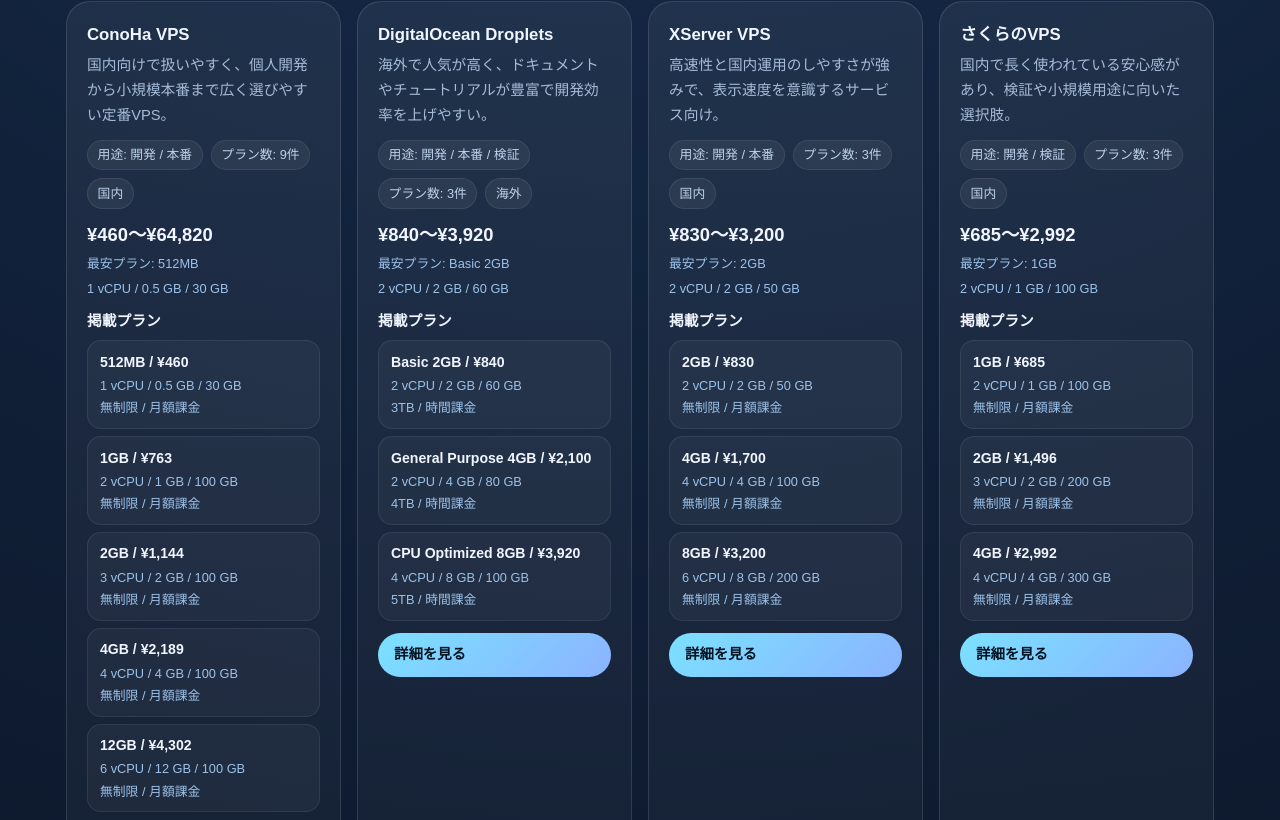
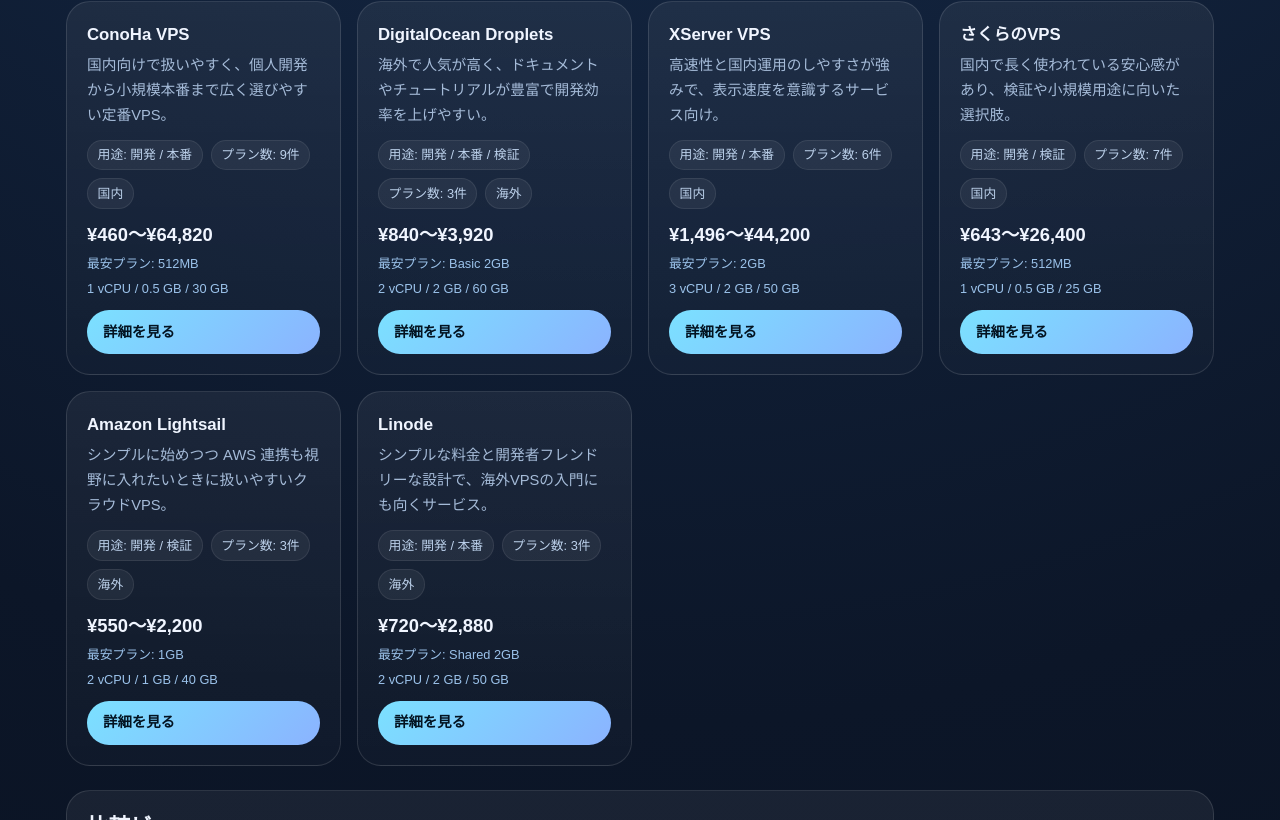
Before and after one commit to reload-co-jp/vps-survey, a Next.js app: page / in a window 1280 px wide. Shown: the part 780-1600 px from the top of the page. Built offline with nearby package versions, Linux system fonts and the light colour scheme; no server answers.

Commit message:
Add plans

```diff
--- a/components/vps-explorer.tsx
+++ b/components/vps-explorer.tsx
@@ -383,35 +383,6 @@
                     {lowestPricePlan.storage} GB
                   </span>
                 </div>
-                <div style={{ display: "grid", gap: "0.5rem" }}>
-                  <strong style={{ fontSize: "0.92rem" }}>掲載プラン</strong>
-                  <div style={{ display: "grid", gap: "0.45rem" }}>
-                    {service.plans.map((plan) => (
-                      <div
-                        key={plan.id}
-                        style={{
-                          background: "rgba(255,255,255,0.04)",
-                          border: "1px solid rgba(255,255,255,0.08)",
-                          borderRadius: 14,
-                          display: "grid",
-                          gap: "0.2rem",
-                          padding: "0.65rem 0.75rem",
-                        }}
-                      >
-                        <strong style={{ fontSize: "0.88rem" }}>
-                          {plan.name} / ¥{plan.price.toLocaleString()}
-                        </strong>
-                        <span style={subCellStyle}>
-                          {plan.cpu} vCPU / {plan.memory} GB / {plan.storage} GB
-                        </span>
-                        <span style={subCellStyle}>
-                          {formatTrafficLabel(plan.traffic)} /{" "}
-                          {billingLabels[plan.billing]}
-                        </span>
-                      </div>
-                    ))}
-                  </div>
-                </div>
                 <Link href={`/vps/${service.id}/`} style={linkButtonStyle}>
                   詳細を見る
                 </Link>
--- a/data/vps.json
+++ b/data/vps.json
@@ -128,32 +128,72 @@
     "officialUrl": "https://vps.sakura.ad.jp/",
     "plans": [
       {
+        "id": "sakura-512mb",
+        "name": "512MB",
+        "price": 643,
+        "cpu": 1,
+        "memory": 0.5,
+        "storage": 25,
+        "traffic": "unlimited",
+        "billing": "monthly"
+      },
+      {
         "id": "sakura-1g",
-        "name": "1GB",
-        "price": 685,
+        "name": "1G",
+        "price": 880,
         "cpu": 2,
         "memory": 1,
+        "storage": 50,
+        "traffic": "unlimited",
+        "billing": "monthly"
+      },
+      {
+        "id": "sakura-2g",
+        "name": "2G",
+        "price": 1738,
+        "cpu": 3,
+        "memory": 2,
         "storage": 100,
         "traffic": "unlimited",
         "billing": "monthly"
       },
       {
-        "id": "sakura-2g",
-        "name": "2GB",
-        "price": 1496,
-        "cpu": 3,
-        "memory": 2,
+        "id": "sakura-4g",
+        "name": "4G",
+        "price": 3520,
+        "cpu": 4,
+        "memory": 4,
         "storage": 200,
         "traffic": "unlimited",
         "billing": "monthly"
       },
       {
-        "id": "sakura-4g",
-        "name": "4GB",
-        "price": 2992,
-        "cpu": 4,
-        "memory": 4,
-        "storage": 300,
+        "id": "sakura-8g",
+        "name": "8G",
+        "price": 7040,
+        "cpu": 6,
+        "memory": 8,
+        "storage": 400,
+        "traffic": "unlimited",
+        "billing": "monthly"
+      },
+      {
+        "id": "sakura-16g",
+        "name": "16G",
+        "price": 13200,
+        "cpu": 8,
+        "memory": 16,
+        "storage": 800,
+        "traffic": "unlimited",
+        "billing": "monthly"
+      },
+      {
+        "id": "sakura-32g",
+        "name": "32G",
+        "price": 26400,
+        "cpu": 10,
+        "memory": 32,
+        "storage": 1600,
         "traffic": "unlimited",
         "billing": "monthly"
       }
@@ -184,30 +224,60 @@
       {
         "id": "xserver-2g",
         "name": "2GB",
-        "price": 830,
-        "cpu": 2,
+        "price": 1496,
+        "cpu": 3,
         "memory": 2,
         "storage": 50,
         "traffic": "unlimited",
         "billing": "monthly"
       },
       {
-        "id": "xserver-4g",
-        "name": "4GB",
-        "price": 1700,
+        "id": "xserver-6g",
+        "name": "6GB",
+        "price": 2200,
         "cpu": 4,
-        "memory": 4,
-        "storage": 100,
+        "memory": 6,
+        "storage": 150,
         "traffic": "unlimited",
         "billing": "monthly"
       },
       {
-        "id": "xserver-8g",
-        "name": "8GB",
-        "price": 3200,
+        "id": "xserver-12g",
+        "name": "12GB",
+        "price": 4400,
         "cpu": 6,
-        "memory": 8,
-        "storage": 200,
+        "memory": 12,
+        "storage": 400,
+        "traffic": "unlimited",
+        "billing": "monthly"
+      },
+      {
+        "id": "xserver-24g",
+        "name": "24GB",
+        "price": 9750,
+        "cpu": 8,
+        "memory": 24,
+        "storage": 800,
+        "traffic": "unlimited",
+        "billing": "monthly"
+      },
+      {
+        "id": "xserver-48g",
+        "name": "48GB",
+        "price": 22100,
+        "cpu": 12,
+        "memory": 48,
+        "storage": 1600,
+        "traffic": "unlimited",
+        "billing": "monthly"
+      },
+      {
+        "id": "xserver-96g",
+        "name": "96GB",
+        "price": 44200,
+        "cpu": 24,
+        "memory": 96,
+        "storage": 2400,
         "traffic": "unlimited",
         "billing": "monthly"
       }
```
